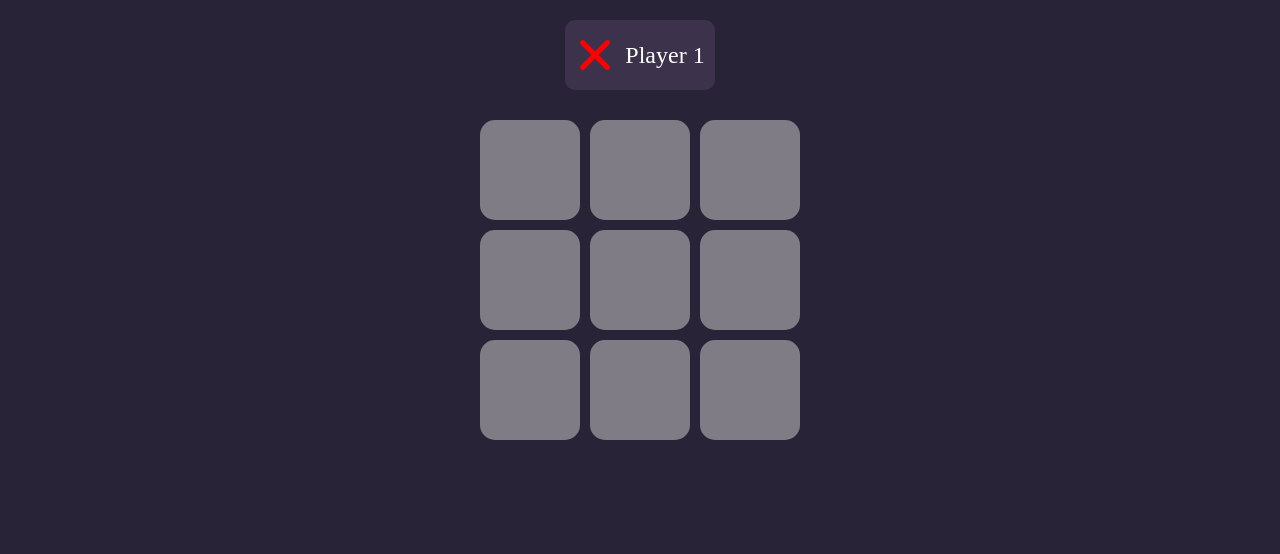
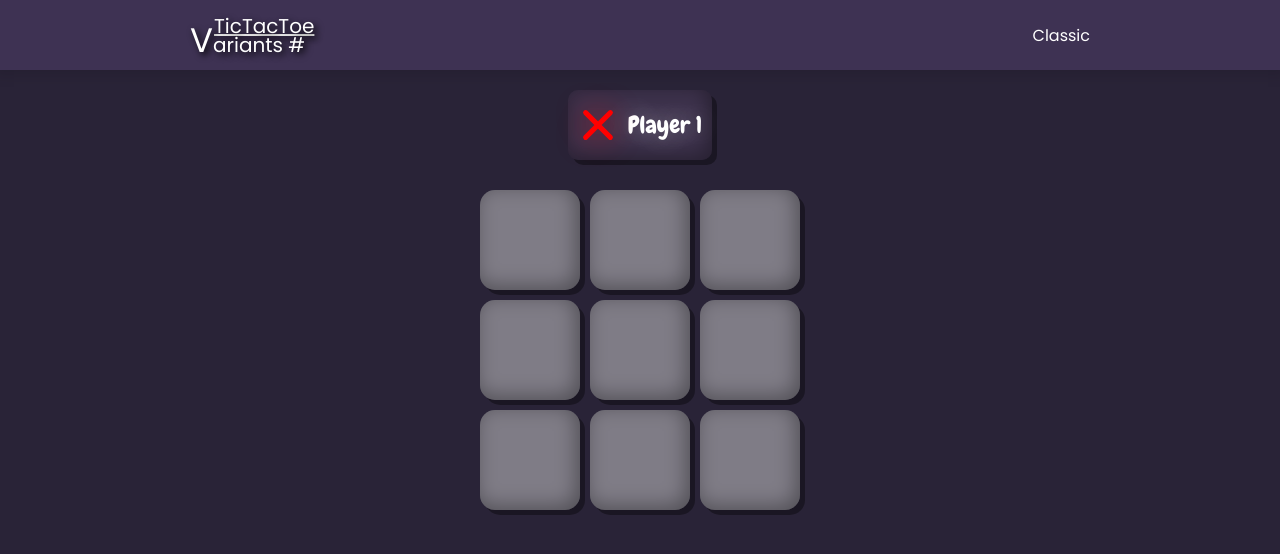
Before and after one commit to LeandroTakara/tic-tac-toe-variants, a Vue app: page / in a window 1280 px wide. Shown: the top 554 px of the page. Built offline with nearby package versions, Linux system fonts and the light colour scheme.

Commit message:
Add effects/transition/styles

```diff
--- a/index.html
+++ b/index.html
@@ -4,7 +4,11 @@
     <meta charset="UTF-8">
     <link rel="icon" href="/favicon.ico">
     <meta name="viewport" content="width=device-width, initial-scale=1.0">
-    <title>Vite App</title>
+    <title>Tic Tac Toe Variants</title>
+
+    <link rel="preconnect" href="https://fonts.googleapis.com">
+    <link rel="preconnect" href="https://fonts.gstatic.com" crossorigin>
+    <link href="https://fonts.googleapis.com/css2?family=Chewy&family=Poppins:ital,wght@0,100;0,200;0,300;0,400;0,500;0,600;0,700;0,800;0,900;1,100;1,200;1,300;1,400;1,500;1,600;1,700;1,800;1,900&display=swap" rel="stylesheet">
   </head>
   <body>
     <div id="app"></div>
--- a/src/App.vue
+++ b/src/App.vue
@@ -1,7 +1,12 @@
 <script setup>
   import { RouterView } from 'vue-router'
+  import Header from './components/Header.vue'
 </script>
 
 <template>
-  <RouterView />
+  <Header />
+
+  <main>
+    <RouterView />
+  </main>
 </template>
--- /dev/null
+++ b/src/components/Header.vue
@@ -0,0 +1,71 @@
+<template>
+  <header class="main-header">
+    <div class="header-max">
+      <div class="logo">
+        <span class="logo-part1">TicTacToe</span>
+        <span class="logo-part2">Variants #</span>
+      </div>
+
+      <nav class="game-variants">
+        <ul>
+          <li class="game-variant-item"><a class="game-variant-link" href="/">Classic</a></li>
+        </ul>
+      </nav>
+    </div>
+  </header>
+</template>
+
+<style scoped>
+  .main-header {
+    height: 70px;
+    padding-inline: 30px;
+    background-color: rgb(62, 50, 83);
+    font-family: "Poppins", sans-serif;
+    box-shadow: 0px 0 12px 6px rgba(0, 0, 0, 0.1);
+  }
+
+  .header-max {
+    display: flex;
+    align-items: center;
+    justify-content: space-between;
+    max-width: 900px;
+    height: inherit;
+    margin: 0 auto;
+  }
+
+  .logo {
+    position: relative;
+    font-size: 20px;
+    text-shadow: 3px 3px 7px black;
+  }
+
+  .logo-part1 {
+    position: absolute;
+    top: -1.2em;
+    left: 1.2em;
+    color: white;
+    text-decoration: underline;
+  }
+
+  .logo-part2 {
+    position: absolute;
+    top: -1em;
+    color: white;
+    width: max-content;
+  }
+  .logo-part2::first-letter {
+    font-size: 1.7em;
+  }
+
+  .game-variant-item {
+    list-style-type: none;
+  }
+
+  .game-variant-link {
+    color: white;
+    text-decoration: none;
+  }
+  .game-variant-link:hover {
+    text-shadow: 0 0 4px white;
+  }
+</style>
--- a/src/components/RestartButton.vue
+++ b/src/components/RestartButton.vue
@@ -27,6 +27,14 @@
     height: 20px;
     border: solid var(--arrow-color) 3px;
     border-radius: 100%;
+    transition: transform 0.5s;
+  }
+
+  .restart-button:hover {
+    box-shadow: 0 0 20px 2px rgba(255, 255, 255, 0.2);
+  }
+  .icon:hover {
+    transform: translate(-50%, -50%) rotateZ(-390deg);
   }
 
   .icon::before {
--- a/src/views/TicTacToe.vue
+++ b/src/views/TicTacToe.vue
@@ -22,7 +22,7 @@
   }
 
   const game = ref(null)
-  let gameState = GAME_STATES.PLAYING
+  const gameState = ref(GAME_STATES.PLAYING)
   const isPlayer1Turn = ref(true)
 
   const currentPlayerIcon = computed(() => ({
@@ -31,21 +31,21 @@
   }))
   const currentPlayer = computed(() => isPlayer1Turn.value ? 'p1' : 'p2')
   const gameResultMessage = computed(() => {
-    if (gameState === GAME_STATES.PLAYER1_WIN) return 'Player 1 win'
-    else if (gameState === GAME_STATES.PLAYER2_WIN) return 'Player 2 win'
-    else if (gameState === GAME_STATES.DRAW) return 'Draw'
+    if (gameState.value === GAME_STATES.PLAYER1_WIN) return 'Player 1 win'
+    else if (gameState.value === GAME_STATES.PLAYER2_WIN) return 'Player 2 win'
+    else if (gameState.value === GAME_STATES.DRAW) return 'Draw'
   })
 
   function clickTile(e) {
     // game ended
-    if (gameState != GAME_STATES.PLAYING) return
+    if (gameState.value != GAME_STATES.PLAYING) return
 
     // square has already been chosen
     if (hasPlayerMark(e.target)) return
 
     e.target.classList.add(currentPlayer.value)
 
-    gameState = checkWinner()
+    gameState.value = checkWinner()
 
     isPlayer1Turn.value = !isPlayer1Turn.value
   }
@@ -73,7 +73,7 @@
   }
 
   function restartGame() {
-    gameState = GAME_STATES.PLAYING
+    gameState.value = GAME_STATES.PLAYING
     isPlayer1Turn.value = true
 
     for (const square of game.value.children) {
@@ -94,11 +94,13 @@
         <div class="square" v-for="i in 9" @click="clickTile"></div>
       </div>
 
-      <div class="game-result-container" v-if="gameState != GAME_STATES.PLAYING">
-        <span class="game-result">{{ gameResultMessage }}</span>
+      <Transition name="scale-result">
+        <div class="game-result-container" v-if="gameState != GAME_STATES.PLAYING">
+          <span class="game-result">{{ gameResultMessage }}</span>
 
-        <RestartButton @click="restartGame" />
-      </div>
+          <RestartButton @click="restartGame" />
+        </div>
+      </Transition>
     </div>
   </div>
 </template>
@@ -107,6 +109,7 @@
   .game-container {
     margin: 20px auto 0;
     width: min-content;
+    font-family: "Chewy", system-ui;
   }
 
   .game-info {
@@ -119,7 +122,8 @@
     padding: 10px;
     margin: 0 auto 30px;
     border-radius: 10px;
-    background-color: rgb(61, 50, 76)
+    background-color: rgb(61, 50, 76);
+    box-shadow: 5px 5px 0px 0px #0000005c, inset -4px -4px 20px 0px #0000005c;
   }
 
   .player-icon {
@@ -139,6 +143,7 @@
   .player-name {
     font-size: 1.5rem;
     color: white;
+    text-shadow: 0 0 25px rgba(255, 255, 255, 0.4)
   }
 
   .game-area {
@@ -157,9 +162,10 @@
     background-color: rgba(213, 213, 213, 0.5);
     border-radius: 15px;
     cursor: pointer;
+    box-shadow: 5px 5px 0px 0px #0000005c, inset -4px -4px 20px 0px #0000005c;
   }
   .square:hover {
-    background-color: rgba(238, 238, 238, 0.8);
+    background-color: rgba(238, 238, 238, 0.7);
   }
   .square.p1 {
     --height: 70px;
@@ -180,15 +186,17 @@
     top: 50%;
     left: 50%;
     transform: translate(-50%, -50%);
-    width: 200px;
-    height: 150px;
+    width: 110%;
+    height: 110%;
     border-radius: 10px;
+    border: solid black 3px;
     background-color: rgba(74, 48, 93, 0.8);
   }
 
   .game-result {
-    font-size: 1.4rem;
+    font-size: 3rem;
     color: white;
+    text-shadow: 0 0 25px rgba(255, 255, 255, 0.4)
   }
 
   /* icons */
@@ -202,6 +210,7 @@
     left: 50%;
     transform: translate(-50%, -50%) rotateZ(45deg);
     background: red;
+    box-shadow: 0 0 30px 1px rgba(255, 0, 0, 0.4);
   }
   .p1::after {
     content: '';
@@ -213,6 +222,7 @@
     left: 50%;
     transform: translate(-50%, -50%) rotateZ(-45deg);
     background: red;
+    box-shadow: 0 0 30px 1px rgba(255, 0, 0, 0.4);
   }
   .p2::before {
     content: '';
@@ -224,5 +234,16 @@
     border-radius: 100%;
     border: solid var(--width) blue;
     transform: translate(-50%, -50%);
+    box-shadow: 0 0 30px 1px rgba(0, 0, 255, 0.4), inset 0 0 30px 1px rgba(0, 0, 255, 0.4);
+  }
+
+  .scale-result-enter-active, .scale-result-leave-active {
+    transition-property: transform, opacity;
+    transition-duration: 0.7s;
+  }
+
+  .scale-result-enter-from, .scale-result-leave-to {
+    transform: translate(-50%, -50%) scale(0);
+    opacity: 0;
   }
 </style>
```
